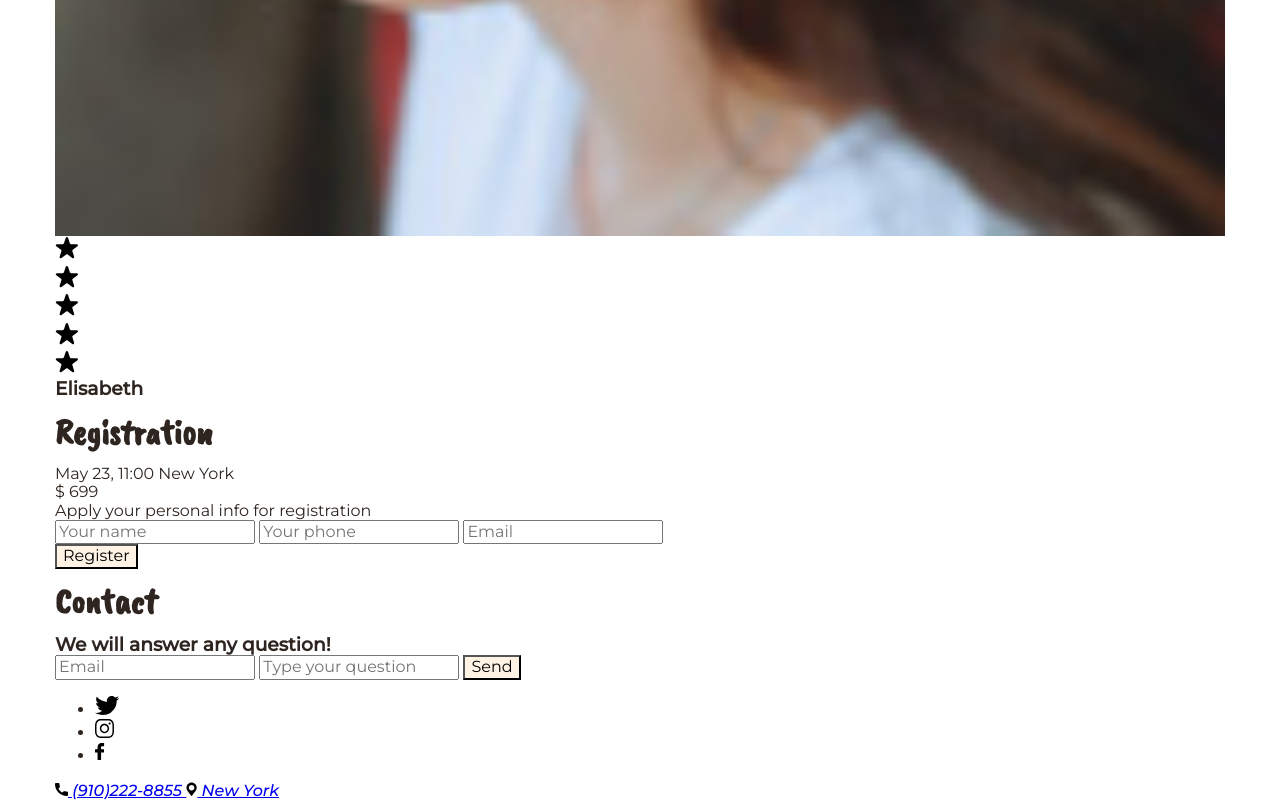
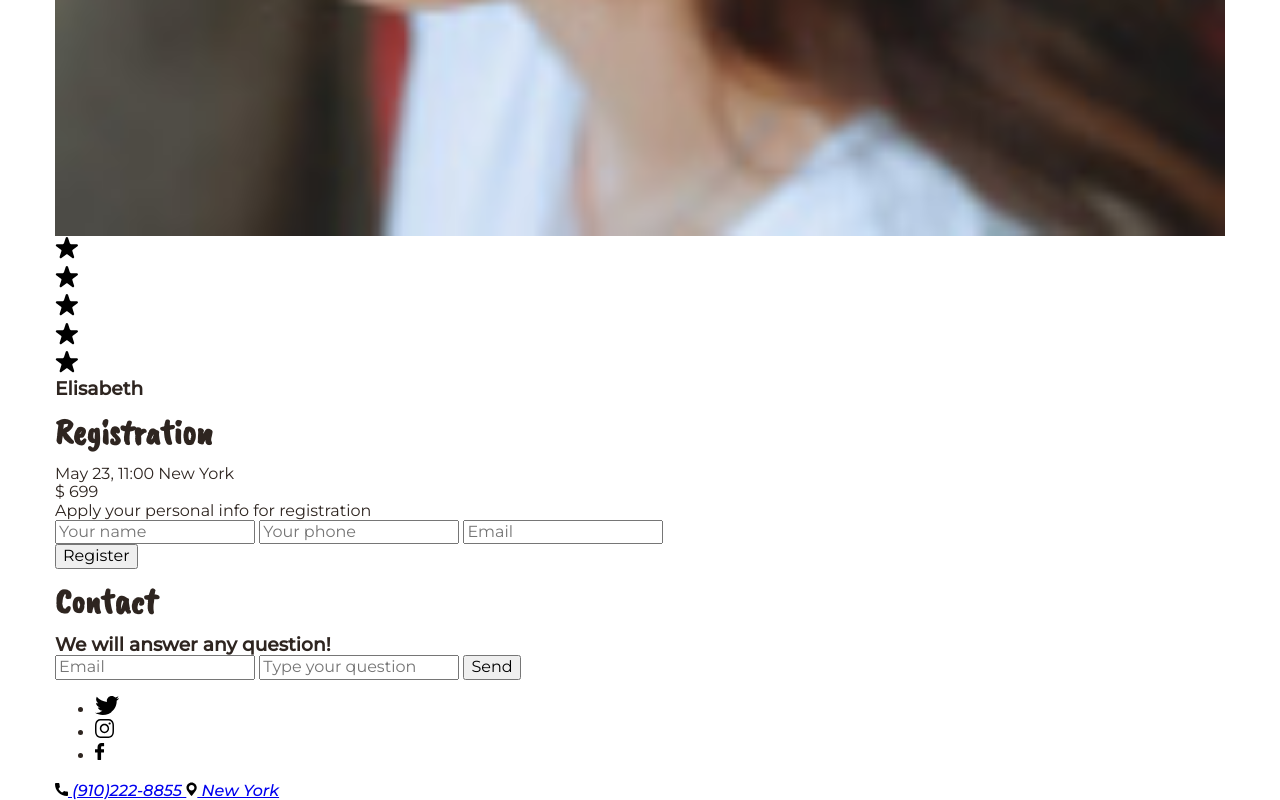
Before and after one commit to fessenko-tr/Donut-project, a website built with Parcel: page src/index.html in a window 1280 px wide. Shown: the part 6147-6947 px from the top of the page. Built offline with nearby package versions, Linux system fonts and the light colour scheme; files whose address does not match are found by name.

Commit message:
Исправил классы для кнопок

```diff
--- a/src/partials/contact.html
+++ b/src/partials/contact.html
@@ -6,7 +6,7 @@
     <form class="contact-form">
       <input class="form-input" type="email" name="email" placeholder="Email" required>
       <input class="form-input" type="text" name="question" placeholder="Type your question" required>
-      <button type="submit" class="contact-form-submit button">Send</button>
+      <button type="submit" class="contact-form-submit btn">Send</button>
     </form>
   </div>
 </section>
--- a/src/partials/registration.html
+++ b/src/partials/registration.html
@@ -14,7 +14,7 @@
         <input class="form-input" type="tel" name="tel" placeholder="Your phone" pattern="[0-9]{3}-[0-9]{3}-[0-9]{2}-[0-9]{2}" title="096-111-11-11" required>
         <input class="form-input" type="email" name="email" placeholder="Email" required>
       </div>
-        <button type="submit" class="reg-form-submit button">Register</button>
+        <button type="submit" class="reg-form-submit btn">Register</button>
       </form>
   </div>
   </div>
```
